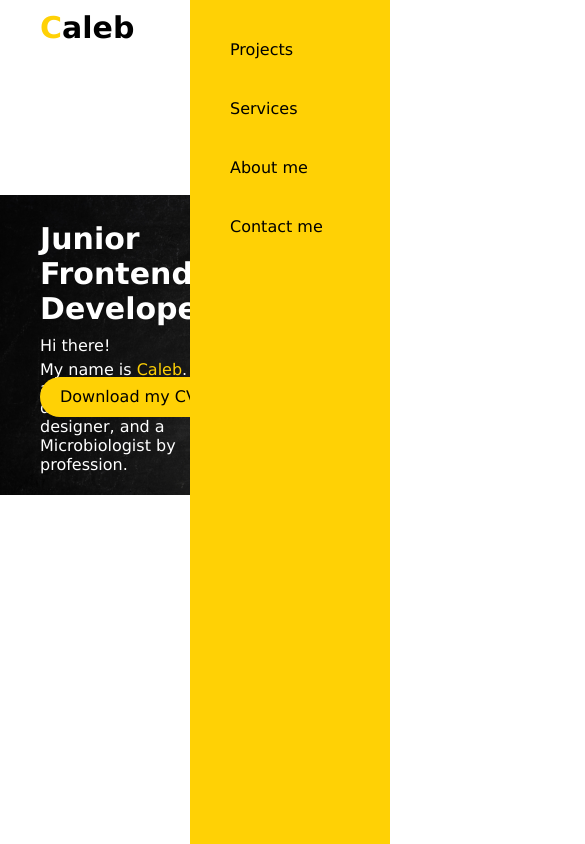
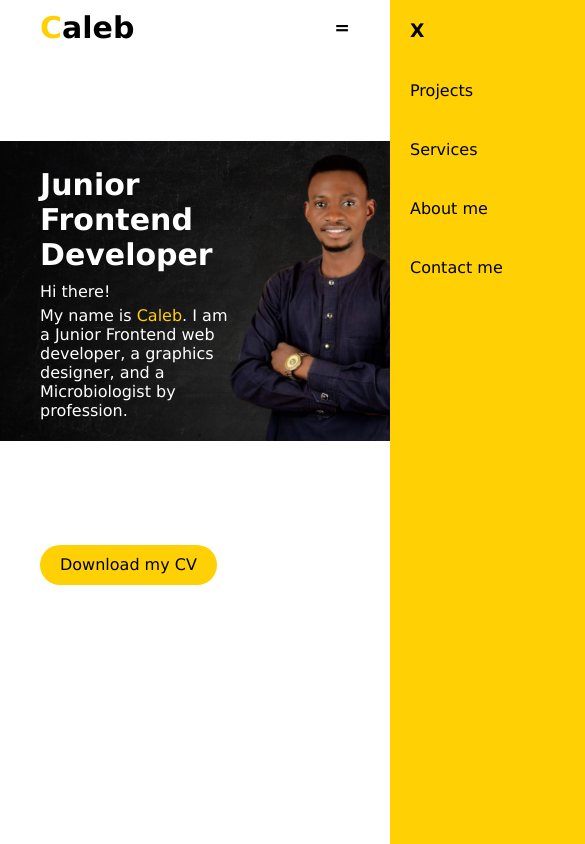
Before and after one commit to Caleb-Abuul/caleb, a plain HTML site: page index.html in a window 390 px wide. Shown: the whole page, 585 px wide, since content can reach past the window. Drawn offline with nearby package versions, Linux system fonts and the light colour scheme.

Commit message:
fixed the menu and button

```diff
--- a/index.html
+++ b/index.html
@@ -5,9 +5,18 @@
     <meta http-equiv="X-UA-Compatible" content="IE=edge" />
     <meta name="viewport" content="width=device-width, initial-scale=1.0" />
     <title>Caleb</title>
+
     <link rel="stylesheet" href="style.css" />
-    <script src="script.js"></script>
+    <script src="script.js" defer></script>
+
     <script src=https://kit.fontawesome.com/8d7669f679.js crossorigin=”anonymous”></script>
+
+    <!-- Latest compiled and minified CSS -->
+    <link href=https://cdn.jsdelivr.net/npm/bootstrap@5.3.2/dist/css/bootstrap.min.css rel=”stylesheet”>
+
+    <!-- Latest compiled JavaScript -->
+    <script src=https://cdn.jsdelivr.net/npm/bootstrap@5.3.2/dist/js/bootstrap.bundle.min.js></script>
+
   </head>
   <body>
     <header id="header">
@@ -16,14 +25,15 @@
           <a href="index.html"
             ><h1 class="logo"><span>C</span>aleb</h1></a
           >
-          <div class="primary-links">
-            <i class=”fa-solid fa-xmark”></i>
-            <ul role="list">
+          <div class="primary-links" id="list-inline">
+            <ul role="list" class="list-inline" id="nav-links">
+              <li><h3 class="close" onclick="closeMenu()">X</h3></li>
               <li><a href="projects/projects.html">Projects</a></li>
               <li><a href="services/services.html">Services</a></li>
               <li><a href="#">About me</a></li>
               <li><a href="#">Contact me</a></li>
             </ul>
+            <h3 class="menu" onclick="openMenu()">=</h3>
           </div>
 
         </nav>
@@ -39,7 +49,10 @@
             </p>
           </div>
         </div>
-        <button class="btn">Download my CV</button>
+
+        <div>
+          <button class="btn">Download my CV</button>
+        </div>
       </div>
     </header>
   </body>
--- /dev/null
+++ b/script.js
@@ -0,0 +1,8 @@
+let navLinks = document.getElementById('nav-links');
+
+function openMenu(){
+    navLinks.style.right = '0px';
+}
+function closeMenu(){
+    navLinks.style.right = '-200px';
+}
--- a/style.css
+++ b/style.css
@@ -56,11 +56,10 @@ body {
   outline: none;
   border-radius: 100vmax;
   cursor: pointer;
-  transition: 0.5ss;
+  transition: ease-in-out 0.8s;
 }
 .btn:hover {
-  background: var(--secondary-clr);
-  color: var(--primary-clr);
+  background: var(--accent-900);
 }
 
 /* manual styling */
@@ -106,7 +105,7 @@ body {
   bottom: -6px;
   background: var(--accent);
   margin: auto;
-  transition: 0.5s;
+  transition: ease-in-out 0.8s;
 }
 .nav-links ul li a:hover::after {
   width: 100%;
@@ -120,7 +119,9 @@ body {
 .intro-text span {
   color: var(--accent);
 }
+
 /* projects */
+
 .p-header {
   background: var(--primary-clr);
   height: 100vh;
@@ -149,10 +150,15 @@ body {
 .project-col .see-more-btn {
   color: var(--accent);
 }
+.close,
+.menu {
+  display: none;
+}
 
 @media screen and (max-width: 50em) {
   body {
     background: var(--secondary-clr);
+    overflow-x: hidden;
   }
   #header {
     width: 100%;
@@ -197,20 +203,25 @@ body {
     height: 100vh;
     position: absolute;
     top: 0;
-    right: 0;
+    right: -200px;
     z-index: 100;
+    transition: ease-in-out 0.8s;
   }
   .nav-links ul li {
     display: block;
-    margin: 40px;
+    margin: 20px 0 40px 20px;
+    cursor: pointer;
   }
   .btn {
-    position: fixed;
-    margin-top: 85%;
+    margin-top: 500px;
   }
 
-  /* projects */
   .p-header {
     color: var(--secondary-clr);
   }
+  .close,
+  .menu {
+    display: block;
+    cursor: pointer;
+  }
 }
```
